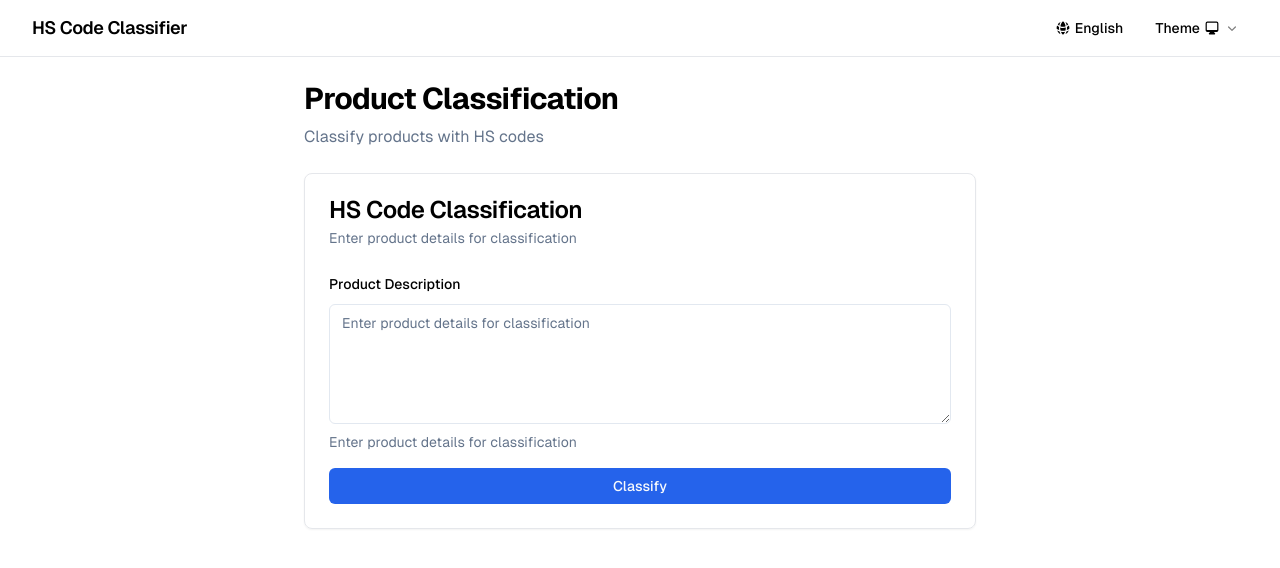
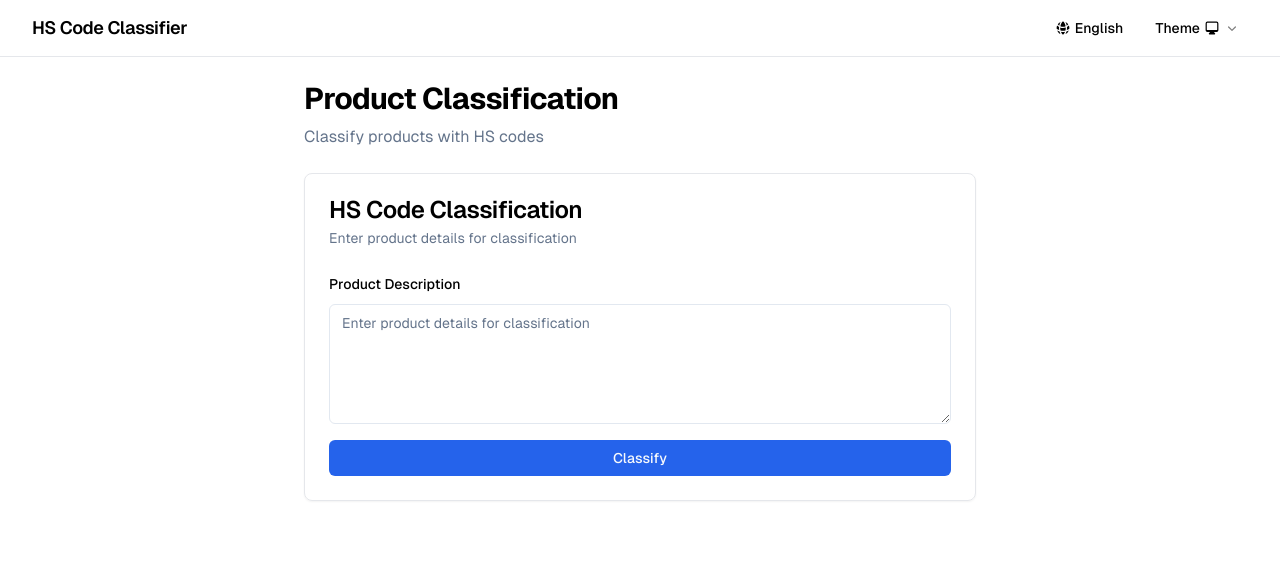
Before and after one commit to waqas550/hscode-classifier, a Next.js app: page /en in a window 1280 px wide. Shown: the top 568 px of the page. Built offline with nearby package versions, Linux system fonts and the light colour scheme.

Commit message:
Update HSCodeForm.tsx

```diff
--- a/src/app/components/HSCodeForm.tsx
+++ b/src/app/components/HSCodeForm.tsx
@@ -94,9 +94,9 @@
             placeholder={dictionary.hsCode.description}
             required
           />
-          <p className="text-sm text-muted-foreground">
+{/*           <p className="text-sm text-muted-foreground">
             {dictionary.hsCode.description}
-          </p>
+          </p> */}
         </div>
 
         <button
```
